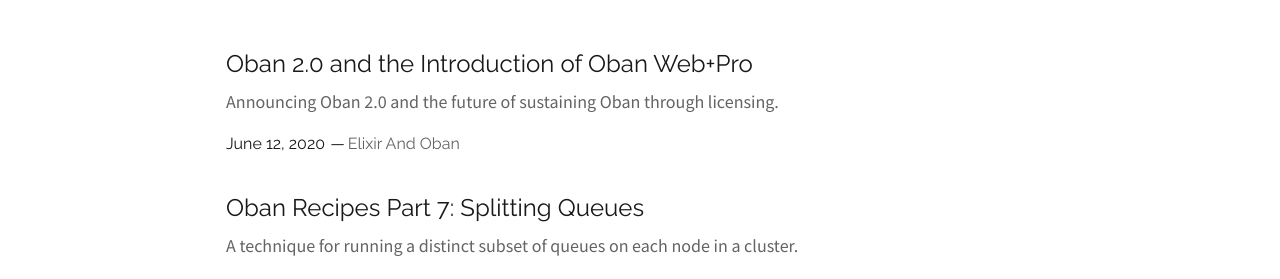
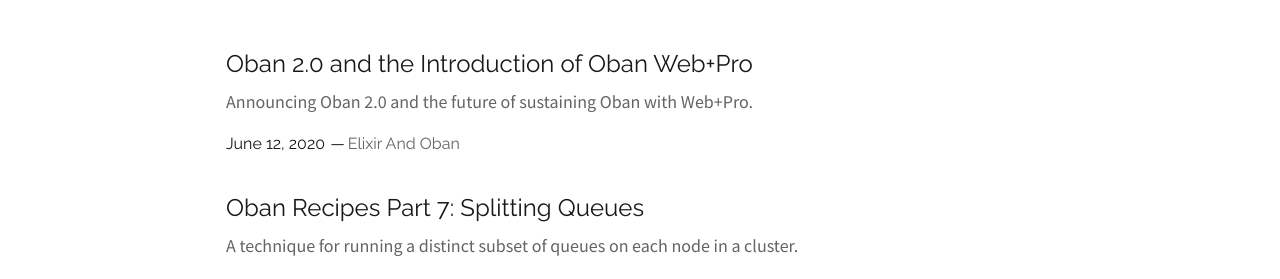
Before and after one commit to sorentwo/soren-website, a Jekyll site: the page built from blog/index.html, in a window 1280 px wide and 900 px high. Shown: the part 144-423 px from the top of the window. Built offline with Jekyll 4.4.1, drawn with Linux system fonts in a browser that asks for light colours.

Commit message:
Improve the summary for oban pro announcement

```diff
--- a/_posts/2020-06-12-announcing-oban-pro.md
+++ b/_posts/2020-06-12-announcing-oban-pro.md
@@ -3,7 +3,7 @@
 author: Parker Selbert
 title: "Oban 2.0 and the Introduction of Oban Web+Pro"
 summary: >
-  Announcing Oban 2.0 and the future of sustaining Oban through licensing.
+  Announcing Oban 2.0 and the future of sustaining Oban with Web+Pro.
 tags: elixir oban
 ---
 
```
